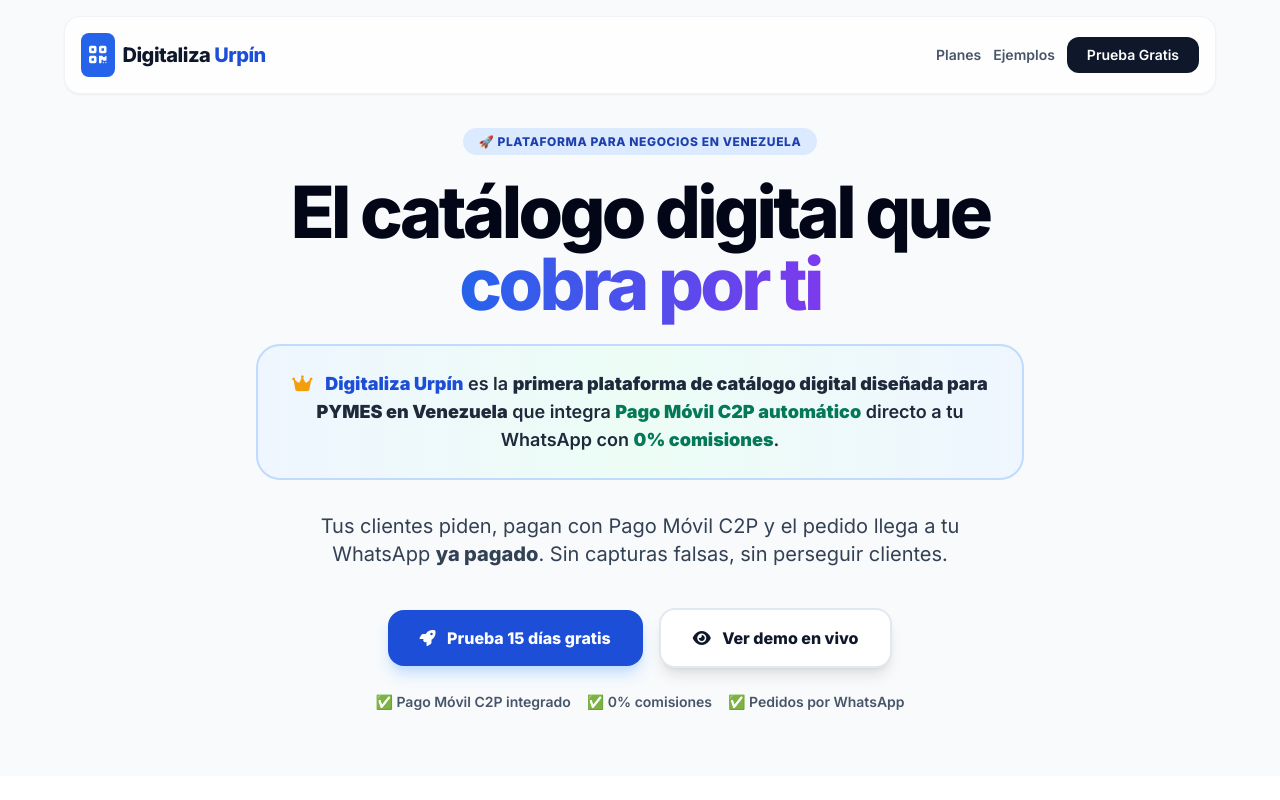
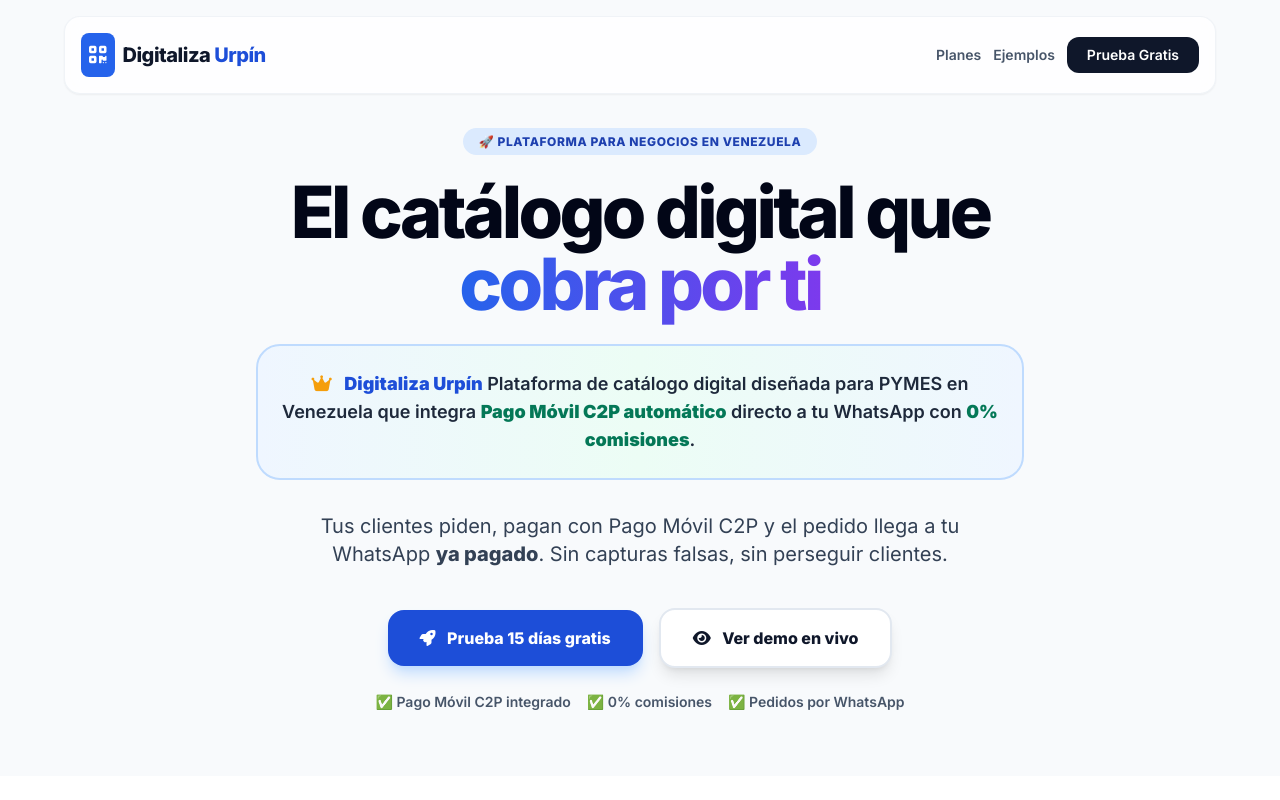
Before and after one commit to pedroS2026/sterling, a website with bundled scripts: page public/index.html in a window 1280 px wide. Shown: the top 800 px of the page. Built offline with nearby package versions, Linux system fonts and the light colour scheme.

Commit message:
Agregar frase de posicionamiento y plan anual con 2 meses gratis

```diff
--- a/public/index.html
+++ b/public/index.html
@@ -78,7 +78,7 @@
             <div class="bg-gradient-to-r from-blue-50 via-emerald-50 to-blue-50 border-2 border-blue-200 rounded-3xl p-6 mb-8 max-w-3xl mx-auto">
                 <p class="text-base md:text-lg text-slate-800 font-semibold leading-relaxed">
                     <i class="fas fa-crown text-amber-500 mr-2"></i>
-                    <strong class="text-blue-700">Digitaliza Urpín</strong> es la <strong>primera plataforma de catálogo digital diseñada para PYMES en Venezuela</strong> que integra <strong class="text-emerald-700">Pago Móvil C2P automático</strong> directo a tu WhatsApp con <strong class="text-emerald-700">0% comisiones</strong>.
+                    <strong class="text-blue-700">Digitaliza Urpín</strong> Plataforma de catálogo digital diseñada para PYMES en Venezuela</strong> que integra <strong class="text-emerald-700">Pago Móvil C2P automático</strong> directo a tu WhatsApp con <strong class="text-emerald-700">0% comisiones</strong>.
                 </p>
             </div>
             <!-- ============================================ -->
```
